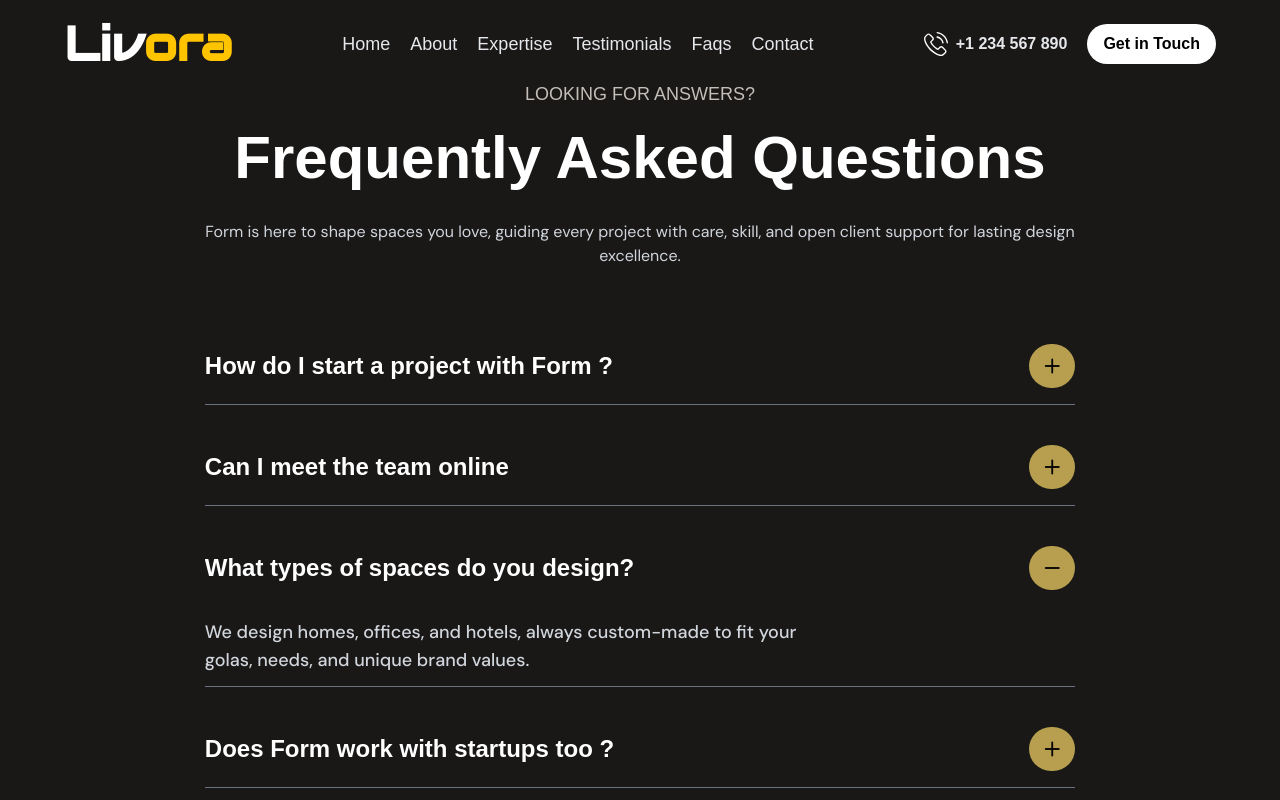
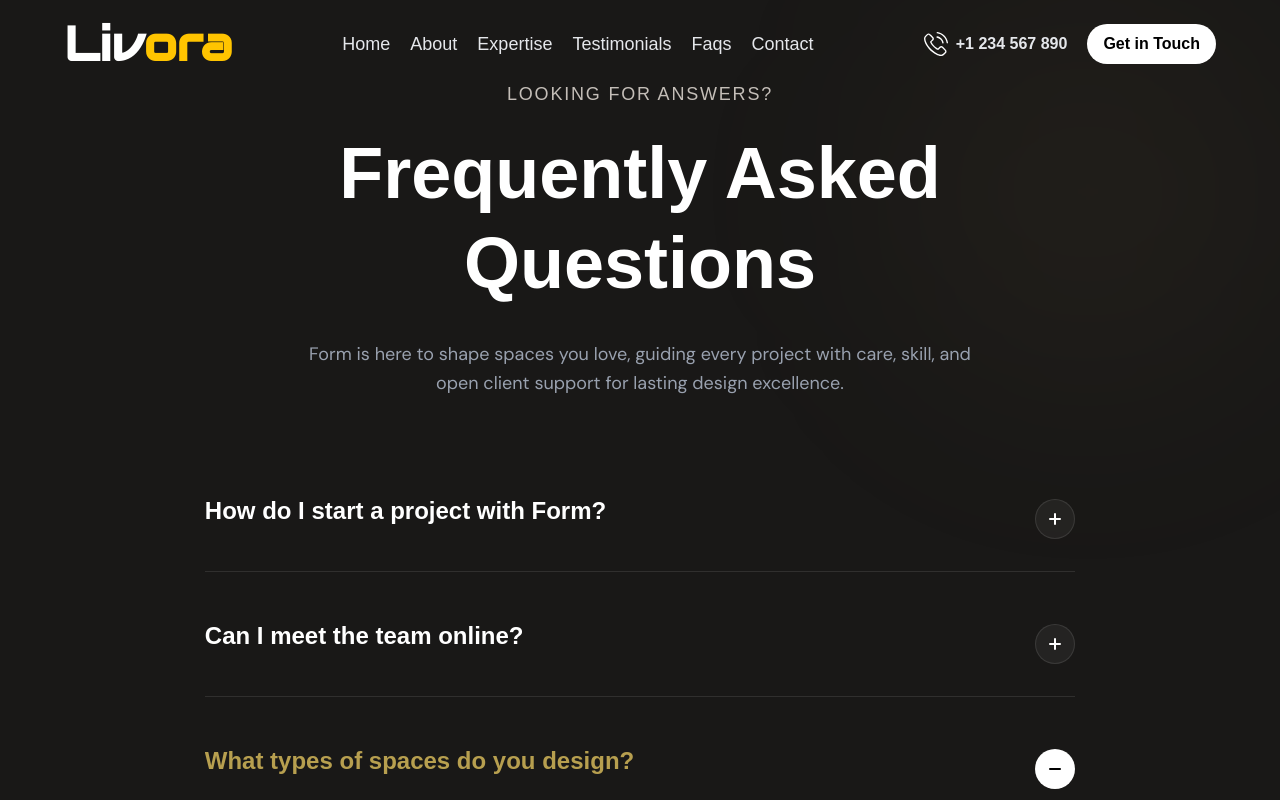
Before and after one commit to Jisap/next16---Interior-Designer, a Next.js app: page /Pages/Faqs in a window 1280 px wide. Both pictures are taken after a click on the button "What types of spaces do you design?". Shown: the top 800 px of the page. Built offline with nearby package versions, Linux system fonts and the light colour scheme; a web font is replaced by a local one.

Commit message:
added animations to Faqs

```diff
--- a/app/Pages/Faqs/page.tsx
+++ b/app/Pages/Faqs/page.tsx
@@ -1,97 +1,168 @@
 "use client"
 
 import { useState } from "react"
-
+import { motion, AnimatePresence, Easing } from "framer-motion"
 
 const faqData = [
   {
-    question: "How do I start a project with Form ?",
+    question: "How do I start a project with Form?",
     answer: "To begin, please contact us by email or our site form. We'll set up an intro call to learn your needs and vision."
   },
   {
-    question: "Can I meet the team online",
-    answer: "Yes, our team is happy to meet you vistually, making it simple to connect and share ideas from anywhere."
+    question: "Can I meet the team online?",
+    answer: "Yes, our team is happy to meet you virtually, making it simple to connect and share ideas from anywhere."
   },
   {
     question: "What types of spaces do you design?",
-    answer: "We design homes, offices, and hotels, always custom-made to fit your golas, needs, and unique brand values."
+    answer: "We design homes, offices, and hotels, always custom-made to fit your goals, needs, and unique brand values."
   },
   {
-    question: "Does Form work with startups too ?",
+    question: "Does Form work with startups too?",
     answer: "We enjoy new firms thrive! Our team crafts designs to launch your vision and support your growth."
   }
 ]
 
+const containerVariants = {
+  hidden: { opacity: 0 },
+  visible: {
+    opacity: 1,
+    transition: {
+      staggerChildren: 0.1,
+      delayChildren: 0.3
+    }
+  }
+}
+
+const itemVariants = {
+  hidden: { y: 20, opacity: 0 },
+  visible: {
+    y: 0,
+    opacity: 1,
+    transition: {
+      duration: 0.6,
+      ease: [0.33, 1, 0.68, 1] as Easing
+    }
+  }
+}
 
 const Faqs = () => {
-
   const [openIndex, setOpenIndex] = useState<number | null>(null)
 
   const toggle = (index: number) => {
-    if (openIndex === index) {
-      setOpenIndex(null)
-    } else {
-      setOpenIndex(index)
-    }
+    setOpenIndex(openIndex === index ? null : index)
   }
 
   return (
-    <>
-      <div className='px-[8%] lg:px-[16%] py-20 pb-30' id="faqs">
-        <div className='text-center'>
-          <span className='text-text-light text-lg uppercase Rethink'>
+    <div className='px-[8%] lg:px-[16%] py-20 pb-30 relative overflow-hidden' id="faqs">
+      {/* Background Accent */}
+      <div className="absolute top-0 right-0 -z-10 bg-prim/5 blur-[120px] w-96 h-96 rounded-full" />
+
+      <motion.div
+        initial="hidden"
+        whileInView="visible"
+        viewport={{ once: true, margin: "-100px" }}
+        variants={containerVariants}
+        className='text-center mb-16'
+      >
+        <motion.span
+          variants={itemVariants}
+          className='text-text-light text-lg uppercase Rethink tracking-widest'
+        >
           Looking for answers?
-          </span>
+        </motion.span>
 
-          <h2 className='text-4xl lg:text-6xl text-white Rethink font-bold mt-5'>
-            Frequently Asked Questions
-          </h2>
+        <motion.h2
+          variants={itemVariants}
+          className='text-4xl lg:text-7xl text-white Rethink font-bold mt-5 leading-tight'
+        >
+          Frequently Asked <br /> Questions
+        </motion.h2>
 
-          <p className='mt-8 DmSans text-gray-300'>
+        <motion.p
+          variants={itemVariants}
+          className='mt-8 DmSans text-gray-400 max-w-2xl mx-auto text-lg leading-relaxed'
+        >
           Form is here to shape spaces you love, guiding every project with care, skill, and open client support for lasting design excellence.
-          </p>
-        </div>
+        </motion.p>
+      </motion.div>
 
-        <div className="space-y-6 pt-15 w-full">
-          {faqData.map((item, index) => (
-            <div
+      <motion.div
+        initial="hidden"
+        whileInView="visible"
+        viewport={{ once: true }}
+        variants={containerVariants}
+        className="space-y-4 max-w-4xl mx-auto w-full"
+      >
+        {faqData.map((item, index) => {
+          const isOpen = openIndex === index;
+
+          return (
+            <motion.div
               key={index}
-              className={`
-                overflow-hidden border-b border-gray-500 transition-all duration-300
-                ${openIndex === index ? "" : ""}
-              `}>
+              variants={itemVariants}
+              className={`group overflow-hidden border-b border-white/10 transition-colors duration-500 ${isOpen ? 'border-white/30' : 'hover:border-white/20'}`}
+            >
               <button
                 onClick={() => toggle(index)}
-                className="w-full flex justify-between items-center py-4 text-left focus:outline-none cursor-pointer"
+                className="w-full flex justify-between items-start py-8 text-left focus:outline-none cursor-pointer group-hover:px-4 transition-all duration-300 ease-out"
               >
-                <span className="text-2xl font-bold Rethink text-white">
+                <span className={`text-xl lg:text-2xl font-semibold Rethink transition-all duration-300 ${isOpen ? 'text-prim' : 'text-white'}`}>
                   {item.question}
                 </span>
 
-                {openIndex === index ? (
-                  <i className="bi bi-dash bg-prim rounded-full px-2 py-1 text-black text-3xl transition-all duration-300 ease-in-out"></i>
-                ) : (
-                  <i className="bi bi-plus bg-prim rounded-full px-2 py-1 text-black text-3xl transition-all duration-300 ease-in-out"></i>
-                )}
+                <div className="relative mt-1">
+                  <motion.div
+                    animate={{
+                      rotate: isOpen ? 180 : 0,
+                      backgroundColor: isOpen ? '#ffffff' : 'rgba(255,255,255,0.05)'
+                    }}
+                    className="w-10 h-10 rounded-full flex items-center justify-center transition-colors border border-white/10"
+                  >
+                    <motion.svg
+                      width="18"
+                      height="18"
+                      viewBox="0 0 18 18"
+                      fill="none"
+                      className={isOpen ? 'text-black' : 'text-white'}
+                    >
+                      <motion.path
+                        animate={{ d: isOpen ? "M4 9H14" : "M4 9H14M9 4V14" }}
+                        transition={{ duration: 0.3 }}
+                        stroke="currentColor"
+                        strokeWidth="2"
+                        strokeLinecap="round"
+                      />
+                    </motion.svg>
+                  </motion.div>
+                </div>
               </button>
 
-              <div
-                className={`
-                  transition-all duration-500 ease-in-out overflow-hidden
-                  ${openIndex === index ? "max-h-75 opacity-100 py-3" : "max-h-0 opacity-0 py-0"}
-                `}
+              <AnimatePresence>
+                {isOpen && (
+                  <motion.div
+                    initial={{ height: 0, opacity: 0 }}
+                    animate={{ height: 'auto', opacity: 1 }}
+                    exit={{ height: 0, opacity: 0 }}
+                    transition={{ duration: 0.4, ease: [0.33, 1, 0.68, 1] }}
                   >
-                <p className="text-lg font-medium w-[70%] DmSans text-gray-300">
+                    <div className="pb-8 pr-12 group-hover:px-4 transition-all duration-300">
+                      <motion.p
+                        initial={{ y: 10, opacity: 0 }}
+                        animate={{ y: 0, opacity: 1 }}
+                        transition={{ delay: 0.1 }}
+                        className="text-lg font-medium DmSans text-gray-400 leading-relaxed max-w-[85%]"
+                      >
                         {item.answer}
-                </p>
+                      </motion.p>
                     </div>
+                  </motion.div>
+                )}
+              </AnimatePresence>
+            </motion.div>
+          );
+        })}
+      </motion.div>
     </div>
-          ))}
-        </div>
-
-
-      </div>
-    </>
   )
 }
 
```
Lines whose indentation alone changed are shown as unchanged.
